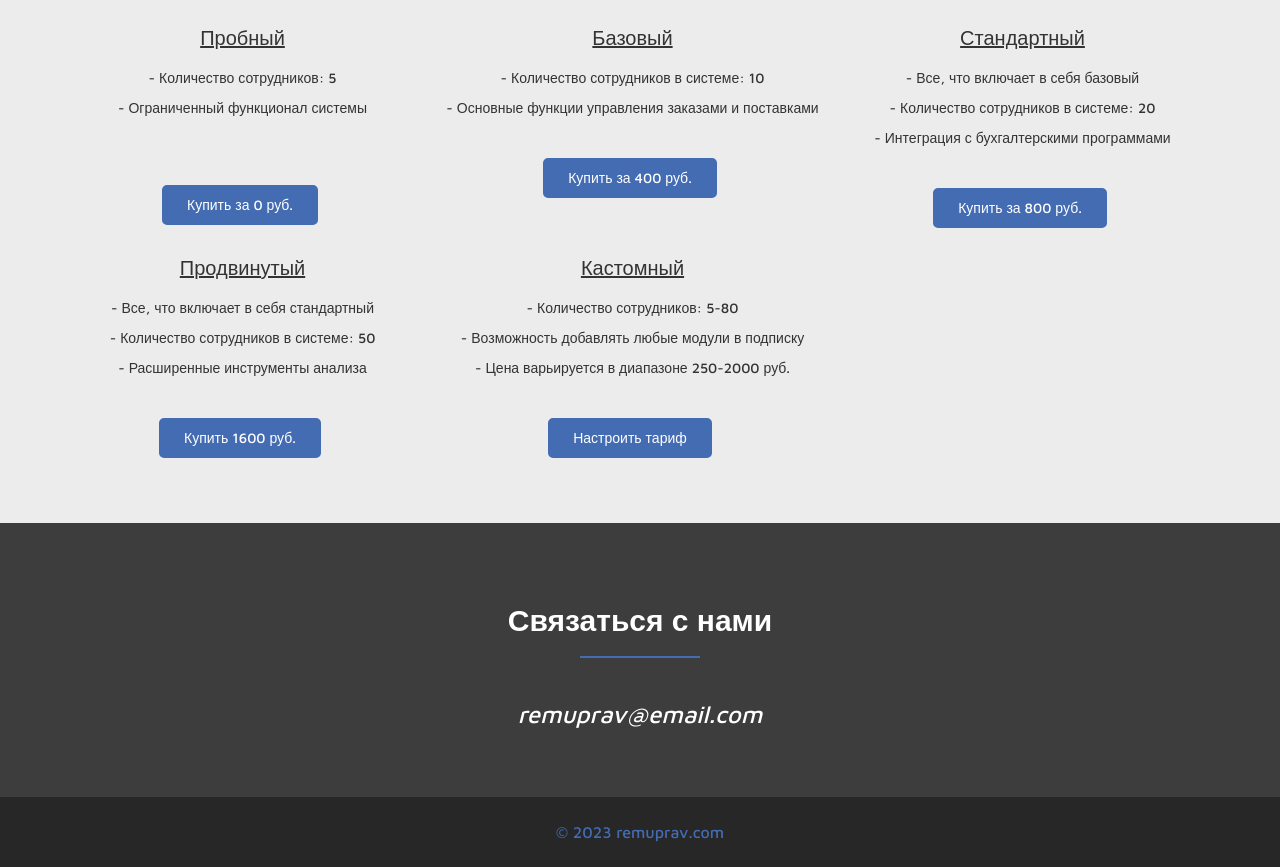
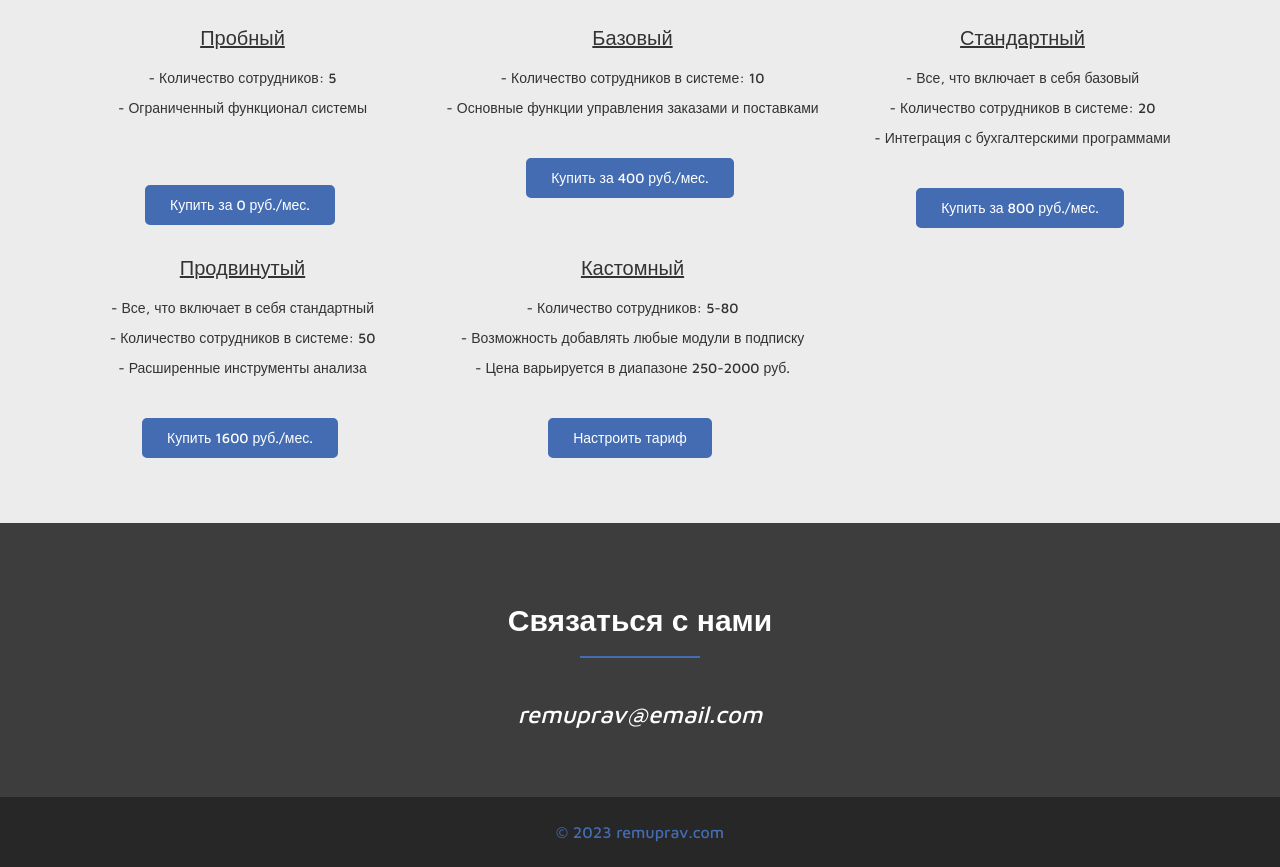
Before and after one commit to olivoreo/RemUprav, a plain HTML site: page index.html in a window 1280 px wide. Shown: the part 1654-2521 px from the top of the page. Drawn offline with Linux system fonts and the light colour scheme.

Commit message:
Update index.html

```diff
--- a/index.html
+++ b/index.html
@@ -172,7 +172,7 @@
                         <br>- Ограниченный функционал системы
                         <br>
                     </p>
-                    <a href="#" target="_blank" class="btn btn-custom btn-one">Купить за 0 руб.</a>
+                    <a href="#" target="_blank" class="btn btn-custom btn-one">Купить за 0 руб./мес.</a>
                 </div>
                 <div class="col-lg-4 col-md-4  col-sm-4 col-xs-12">
                     <h2 id=""><u class="u">Базовый</u><br></h2>
@@ -181,7 +181,7 @@
                         <br>
                     </p>
 
-                    <a href="#" target="_blank" class="btn btn-custom btn-one" id="">Купить за 400 руб.<br></a>
+                    <a href="#" target="_blank" class="btn btn-custom btn-one" id="">Купить за 400 руб./мес.<br></a>
                 </div>
                 <div class="col-lg-4 col-md-4  col-sm-4 col-xs-12">
                     <h2><u class="u">Стандартный</u></h2>
@@ -190,7 +190,7 @@
                         <br>- Интеграция с бухгалтерскими программами
                         <br>
                     </p>
-                    <a href="#" target="_blank" class="btn btn-custom btn-one">Купить за 800 руб.</a>
+                    <a href="#" target="_blank" class="btn btn-custom btn-one">Купить за 800 руб./мес.</a>
                 </div>
                 <div class="col-lg-4 col-md-4  col-sm-4 col-xs-12">
                     <h2><u class="u">Продвинутый</u><br></h2>
@@ -199,7 +199,7 @@
                         <br>- Расширенные инструменты анализа
                         <br>
                     </p>
-                    <a href="#" target="_blank" class="btn btn-custom btn-one">Купить 1600 руб.</a>
+                    <a href="#" target="_blank" class="btn btn-custom btn-one">Купить 1600 руб./мес.</a>
                 </div>
                 <div class="col-lg-4 col-md-4  col-sm-4 col-xs-12" id="">
                     <h2><u class="u">Кастомный</u></h2>
```
